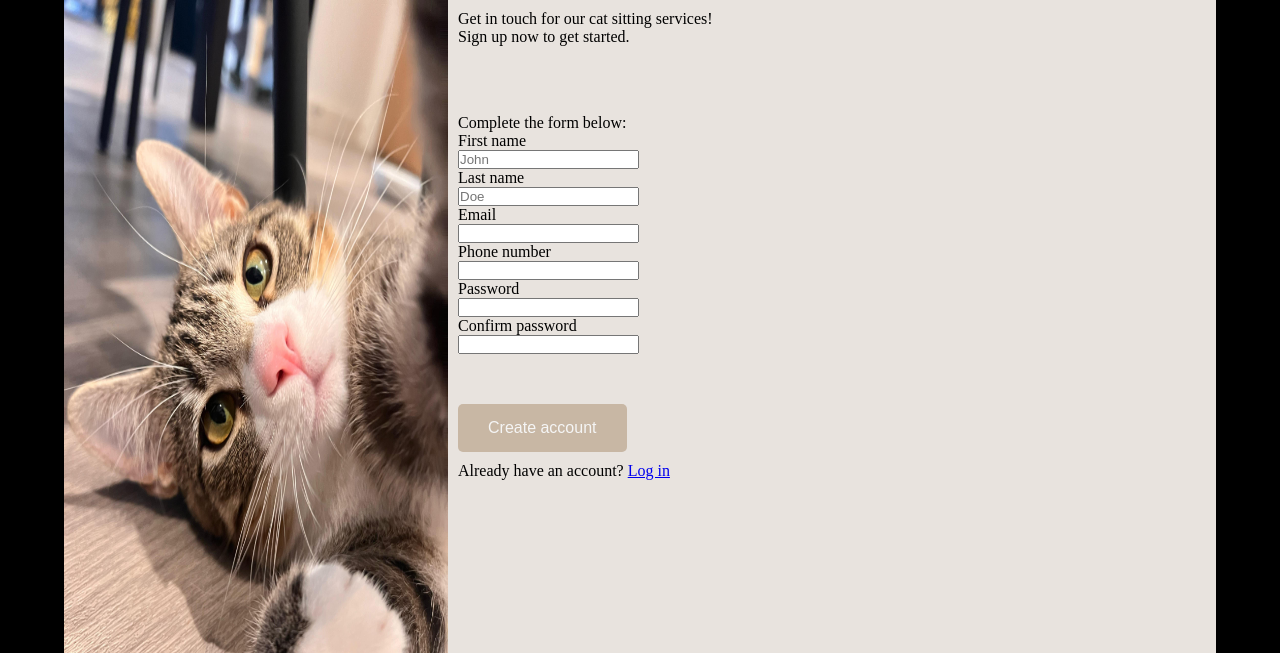
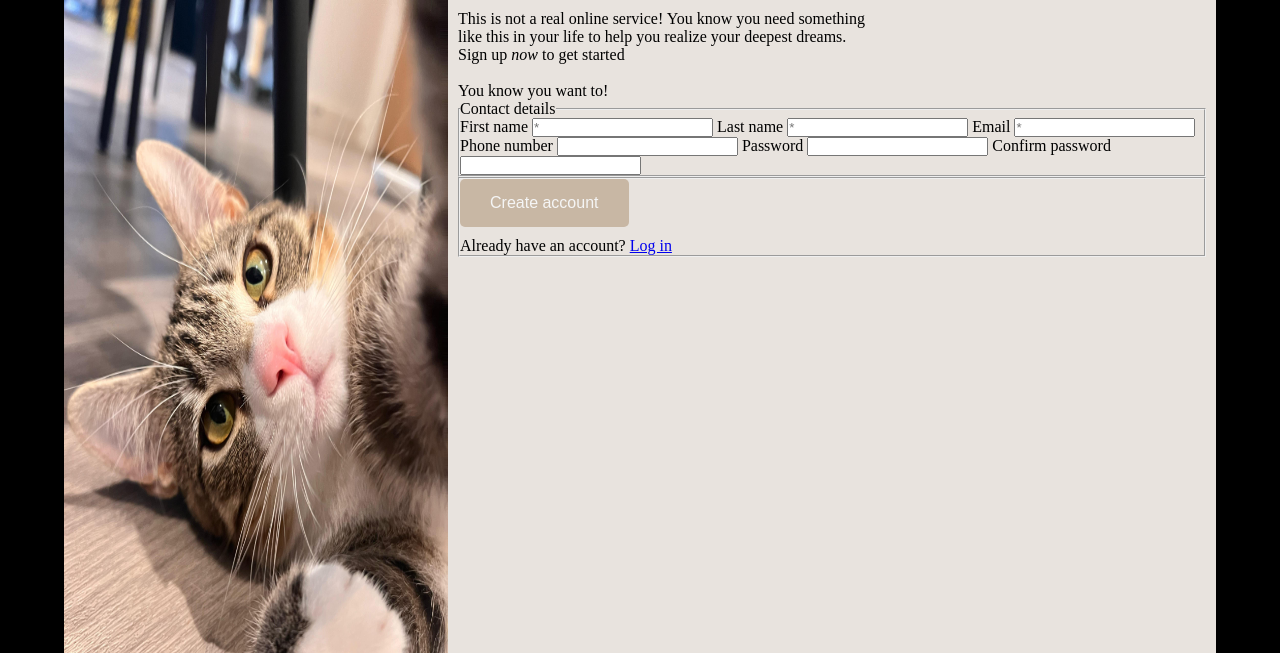
Before and after one commit to adrians90/sign-up-form2024, a plain HTML site: page index.html in a window 1280 px wide. Shown: the top 653 px of the page. Drawn offline with Linux system fonts and the light colour scheme.

Commit message:
refactored the form, inputs show now side by side in two rows instead of list

```diff
--- a/index.html
+++ b/index.html
@@ -15,48 +15,48 @@
             </div>
         </div>
         <div class="row-2">
-            <div class="description">
-                <span>Get in touch for our cat sitting services!</span><br>
-                <span>Sign up now to get started.</span>
-            </div><br>
-            <div class="form">
-                <form action="#" id="form-element">
             <div class="errors">
                 <h3 class="error-title">Error</h3>
                 <ul class="errors-list">
 
                 </ul>
             </div>
-                    <div class="form-group">
-                        <legend>Complete the form below:</legend>
+            <div class="description">
+                <span>This is not a real online service! You know you need something</span><br>
+                <span>like this in your life to help you realize your deepest dreams.</span><br>
+                <span>Sign up <em>now</em> to get started</span><br>
+                <br>
+                <span>You know you want to!</span><br>
+            </div>
+            <form action="#" method="get" id="form-element">
+                <fieldset class="contact-field">
+                    <legend>Contact details</legend>
+                    <div class="contact-line-1">
                     <label for="firstName">First name</label>
-                            <input type="text" id="firstName" name="firstName" minlength="1" placeholder="John">
+                    <input type="text" id="firstName" name="firstName" minlength="1" placeholder="*">
                     <label for="lastName">Last name</label>
-                            <input type="text" id="lastName" name="lastName" minlength="1" placeholder="Doe">
-
-
+                    <input type="text" id="lastName" name="lastName" minlength="1" placeholder="*">
                     <label for="email">Email</label>
-                            <input type="email" id="email" name="email">
+                    <input type="email" id="email" name="email" placeholder="*">
+                    </div>
+                    <div class="contact-line-2">
                     <label for="phone">Phone number</label>
                     <input type="tel" id="phone" name="phone">
-
-
                     <label for="password">Password</label>
                     <input type="password" id="password" name="password">
                     <label for="passwordConfirmation">Confirm password</label>
                     <input type="password" id="passwordConfirmation" name="passwordConfirmation">
-
                     </div>
+                </fieldset>
+                <fieldset class="acct-field">
                     <div class="button">
                         <button type="submit" class="btn-create-acct">Create account</button>
                     </div>
-                </form>
                     <div class="question">
                         <p>Already have an account? <a href="#">Log in</a></p>
                     </div>
-            </div>
-        </div>
+                </fieldset>
+            </form>
 
-    </div>
 </body>
 </html>
```
Lines whose indentation alone changed are shown as unchanged.
